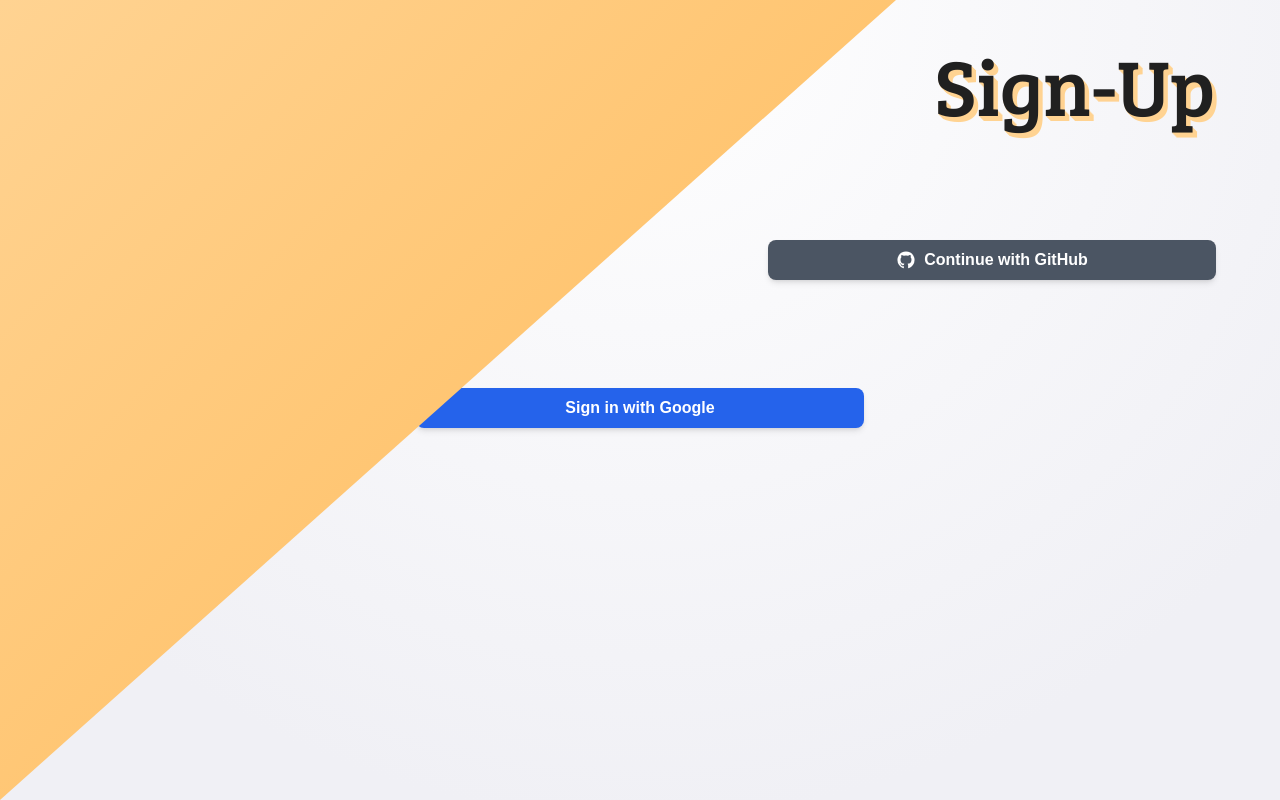
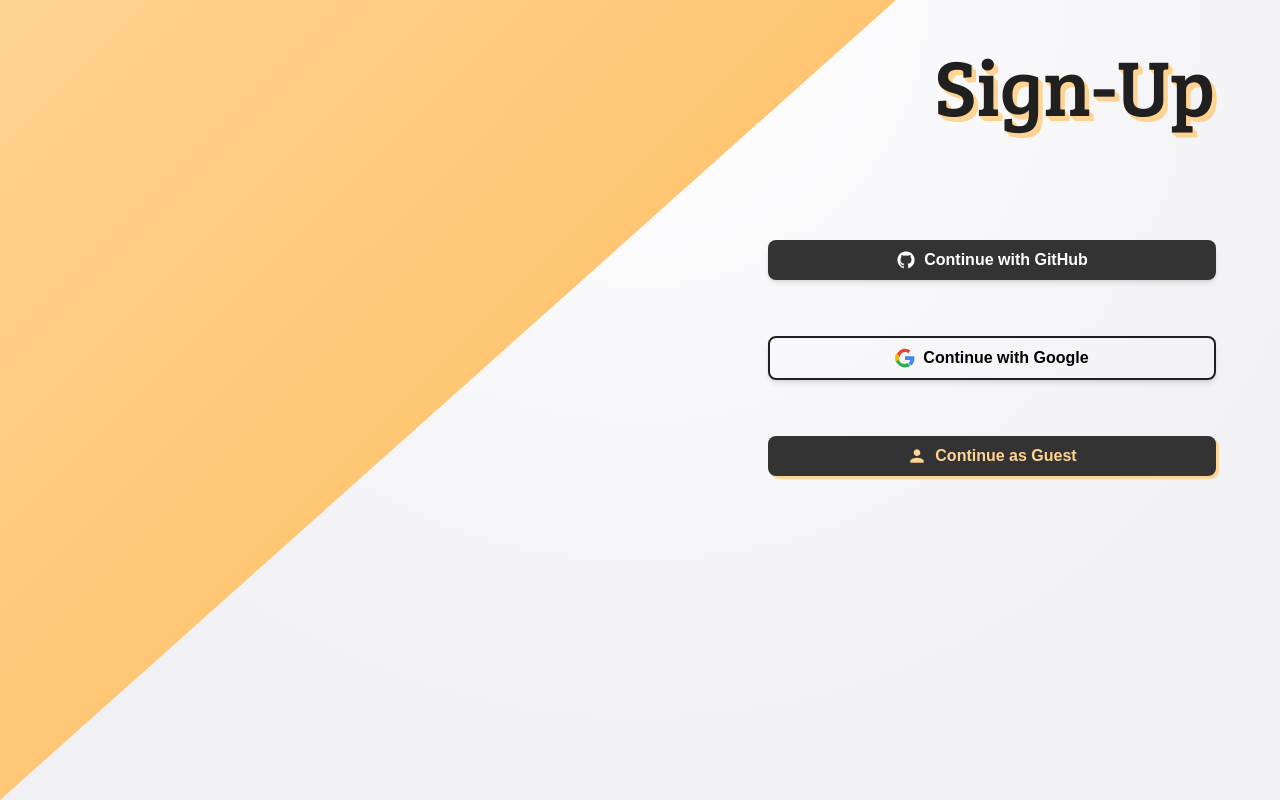
Before and after one commit to pratyushV-l/pulse, a Next.js app: page /login-signup in a window 1280 px wide. Built offline with nearby package versions, Linux system fonts and the light colour scheme.

Commit message:
updated a few buttons

```diff
--- a/app/globals.css
+++ b/app/globals.css
@@ -189,11 +189,34 @@
 .google-form-container {
   position: absolute;
   top: 30%;
-  left: l 65%;
+  left: 65%;
 }
 
 .gh_btn {
   position: absolute;
   top: 30%;
   left: 60%;
+  background-color: #333333;
 }
+
+.go_btn {
+  position: absolute;
+  top: 40%;
+  left: 60%;
+  border-width: 2px;
+  border-color: #202020;
+}
+
+.guest_btn {
+  position: absolute;
+  top: 52.5%;
+  left: 60%;
+  color: #FFD392;
+  background-color: #333333;
+  box-shadow:
+    1.4px 1.4px 0 #FFD392,
+    1.7px 1.7px 0 #FFD392,
+    2.1px 2.1px 0 #FFD392,
+    2.4px 2.4px 0 #FFD392,
+    2.8px 2.8px 0 #FFD392;
+}
--- a/app/login-signup/page.tsx
+++ b/app/login-signup/page.tsx
@@ -12,17 +12,34 @@
     signIn("github", { redirect_uri: "https://pulsev1.me/" });
   };
 
+  const handleGuestSignIn = () => {
+    //later
+  };
+
   return (
     <div className="background-2 diagonal-line" style={{ display: "flex", flexDirection: "column", alignItems: "center", justifyContent: "center", height: "100vh" }}>
       <h1 className="title-2">Sign-Up</h1>
-      <button type="button" className="py-2 px-4 max-w-md flex justify-center items-center bg-gray-600 hover:bg-gray-700 focus:ring-gray-500 focus:ring-offset-gray-200 text-white w-full transition ease-in duration-200 text-center text-base font-semibold shadow-md focus:outline-none focus:ring-2 focus:ring-offset-2 rounded-lg gh_btn" onClick={handleGitHubSignIn}>
+      <button type="button" className="py-2 px-4 max-w-md flex justify-center items-center hover:bg-gray-700 focus:ring-gray-500 focus:ring-offset-gray-200 text-white w-full transition ease-in duration-200 text-center text-base font-semibold shadow-md focus:outline-none focus:ring-2 focus:ring-offset-2 rounded-lg gh_btn" onClick={handleGitHubSignIn}>
         <svg xmlns="http://www.w3.org/2000/svg" width="20" height="20" fill="currentColor" className="mr-2" viewBox="0 0 1792 1792">
           <path d="M896 128q209 0 385.5 103t279.5 279.5 103 385.5q0 251-146.5 451.5t-378.5 277.5q-27 5-40-7t-13-30q0-3 .5-76.5t.5-134.5q0-97-52-142 57-6 102.5-18t94-39 81-66.5 53-105 20.5-150.5q0-119-79-206 37-91-8-204-28-9-81 11t-92 44l-38 24q-93-26-192-26t-192 26q-16-11-42.5-27t-83.5-38.5-85-13.5q-45 113-8 204-79 87-79 206 0 85 20.5 150t52.5 105 80.5 67 94 39 102.5 18q-39 36-49 103-21 10-45 15t-57 5-65.5-21.5-55.5-62.5q-19-32-48.5-52t-49.5-24l-20-3q-21 0-29 4.5t-5 11.5 9 14 13 12l7 5q22 10 43.5 38t31.5 51l10 23q13 38 44 61.5t67 30 69.5 7 55.5-3.5l23-4q0 38 .5 88.5t.5 54.5q0 18-13 30t-40 7q-232-77-378.5-277.5t-146.5-451.5q0-209 103-385.5t279.5-279.5 385.5-103zm-477 1103q3-7-7-12-10-3-13 2-3 7 7 12 9 6 13-2zm31 34q7-5-2-16-10-9-16-3-7 5 2 16 10 10 16 3zm30 45q9-7 0-19-8-13-17-6-9 5 0 18t17 7zm42 42q8-8-4-19-12-12-20-3-9 8 4 19 12 12 20 3zm57 25q3-11-13-16-15-4-19 7t13 15q15 6 19-6zm63 5q0-13-17-11-16 0-16 11 0 13 17 11 16 0 16-11zm58-10q-2-11-18-9-16 3-14 15t18 8 14-14z"></path>
         </svg>
         Continue with GitHub
       </button>
-      <button type="button" className="py-2 px-4 max-w-md flex justify-center items-center bg-blue-600 hover:bg-blue-700 focus:ring-blue-500 focus:ring-offset-blue-200 text-white w-full transition ease-in duration-200 text-center text-base font-semibold shadow-md focus:outline-none focus:ring-2 focus:ring-offset-2 rounded-lg mt-4" onClick={handleGoogleSignIn}>
-        Sign in with Google
+      <button type="button" className="py-2 px-4 max-w-md flex justify-center items-center bg-white-600 hover:text-white hover:bg-blue-700 focus:ring-blue-500 focus:ring-offset-blue-200 text-black w-full transition ease-in duration-200 text-center text-base font-semibold shadow-md focus:outline-none focus:ring-2 focus:ring-offset-2 rounded-lg mt-4 go_btn" onClick={handleGoogleSignIn}>
+        <svg xmlns="http://www.w3.org/2000/svg" width="20" height="20" fill="currentColor" className="mr-2" viewBox="0 0 48 48">
+          <path d="M24 9.5c3.1 0 5.6 1.1 7.5 2.9l5.6-5.6C33.8 3.5 29.2 1.5 24 1.5 14.8 1.5 7.1 7.9 4.3 16.1l6.9 5.4C12.8 14.1 17.9 9.5 24 9.5z" fill="#EA4335"/>
+          <path d="M46.5 24c0-1.6-.1-3.1-.4-4.5H24v9h12.7c-.6 3.2-2.4 5.9-5 7.7l7.7 6c4.5-4.1 7.1-10.1 7.1-18.2z" fill="#4285F4"/>
+          <path d="M10.2 28.5c-1.1-3.2-1.1-6.8 0-10l-6.9-5.4C.9 16.1 0 19.9 0 24s.9 7.9 3.3 11l6.9-5.5z" fill="#FBBC05"/>
+          <path d="M24 46.5c5.2 0 9.8-1.7 13.1-4.6l-7.7-6c-2.1 1.4-4.8 2.3-7.5 2.3-6.1 0-11.2-4.6-12.9-10.7l-6.9 5.4C7.1 40.1 14.8 46.5 24 46.5z" fill="#34A853"/>
+          <path d="M0 0h48v48H0z" fill="none"/>
+        </svg>
+        Continue with Google
+      </button>
+      <button type="button" className="py-2 px-4 max-w-md flex justify-center items-center bg-gray-600 hover:bg-gray-700 focus:ring-gray-500 focus:ring-offset-gray-200 text-white w-full transition ease-in duration-200 text-center text-base font-semibold shadow-md focus:outline-none focus:ring-2 focus:ring-offset-2 rounded-lg mt-4 guest_btn" onClick={handleGuestSignIn}>
+        <svg xmlns="http://www.w3.org/2000/svg" width="20" height="20" fill="currentColor" className="mr-2" viewBox="0 0 24 24">
+          <path d="M12 12c2.21 0 4-1.79 4-4s-1.79-4-4-4-4 1.79-4 4 1.79 4 4 4zm0 2c-2.67 0-8 1.34-8 4v2h16v-2c0-2.66-5.33-4-8-4z"/>
+        </svg>
+        Continue as Guest
       </button>
     </div>
   );
```
